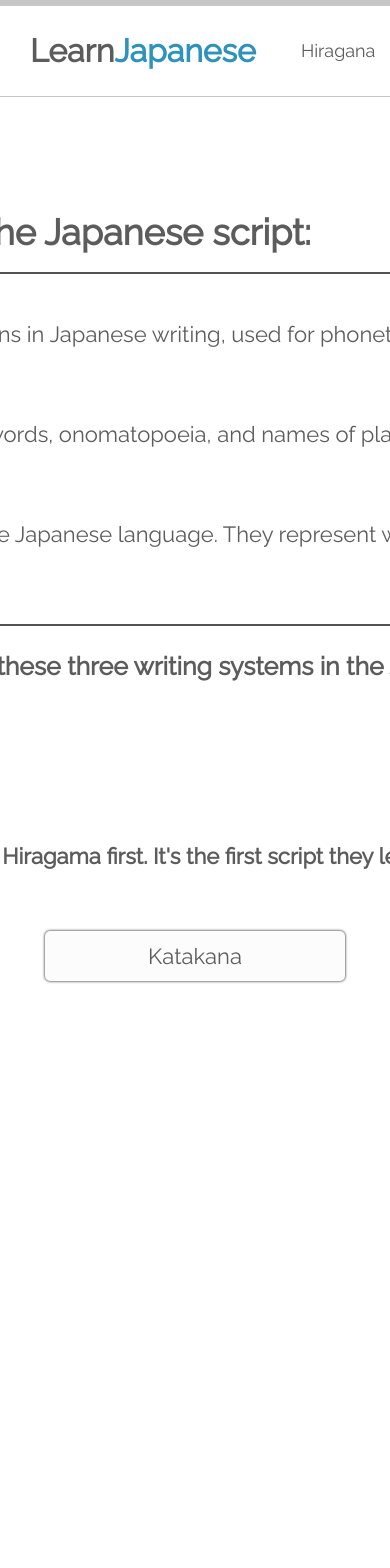
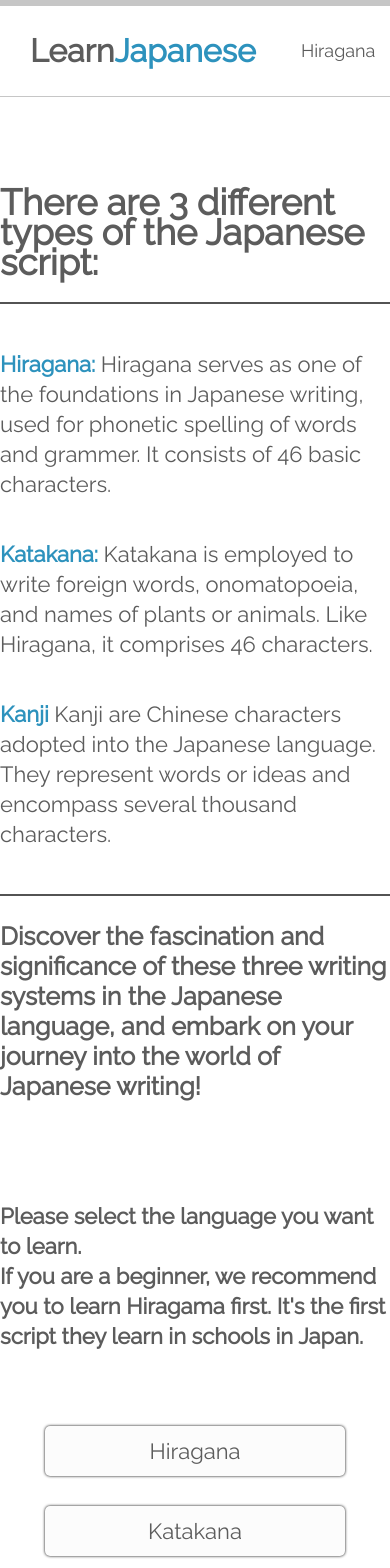
Before and after one commit to kutaykurt/learnjapanese, a React (Create React App) app: page / in a window 390 px wide. Shown: the top 1568 px of the page. Before the commit the page ends 1041 px from the top, so only its background shows below. Built offline with nearby package versions, Linux system fonts and the light colour scheme.

Commit message:
ein wenig mehr responsive gemacht

```diff
--- a/src/App.scss
+++ b/src/App.scss
@@ -22,13 +22,8 @@ $list-item-grey: #eefaff;
 }
 
 .body {
-    display: flex;
-    justify-content: center;
-    margin-top: 120px;
-
-    * {
-        width: 1400px;
-    }
+    max-width: 1400px;
+    margin: 90px auto;
 }
 
 .prologue {
--- a/src/pages/Homepage/homepage.scss
+++ b/src/pages/Homepage/homepage.scss
@@ -6,7 +6,7 @@
 
   h2 {
     font-size: 36px;
-    animation: language-description-title-effect 3s ease-in-out;
+    animation: language-description-title-effect 2.8s ease-in-out;
   }
 }
 
@@ -43,7 +43,7 @@
 }
 
 .description-end {
-  animation: description-end-effect 2.7s ease-in-out;
+  animation: description-end-effect 2.5s ease-in-out;
   font-weight: bold;
   font-size: 25px;
   margin-bottom: 100px;
@@ -202,3 +202,20 @@
       opacity: 1;
     }
   }
+
+
+// Media Queries
+
+@media screen and (max-width: 768px) {
+  .buttons-container {
+    flex-wrap: wrap;
+  }
+}
+
+@media screen and (max-width: 480px) {
+  .buttons-container {
+    button {
+      margin: 15px 0px;
+    }
+  }
+}
```
